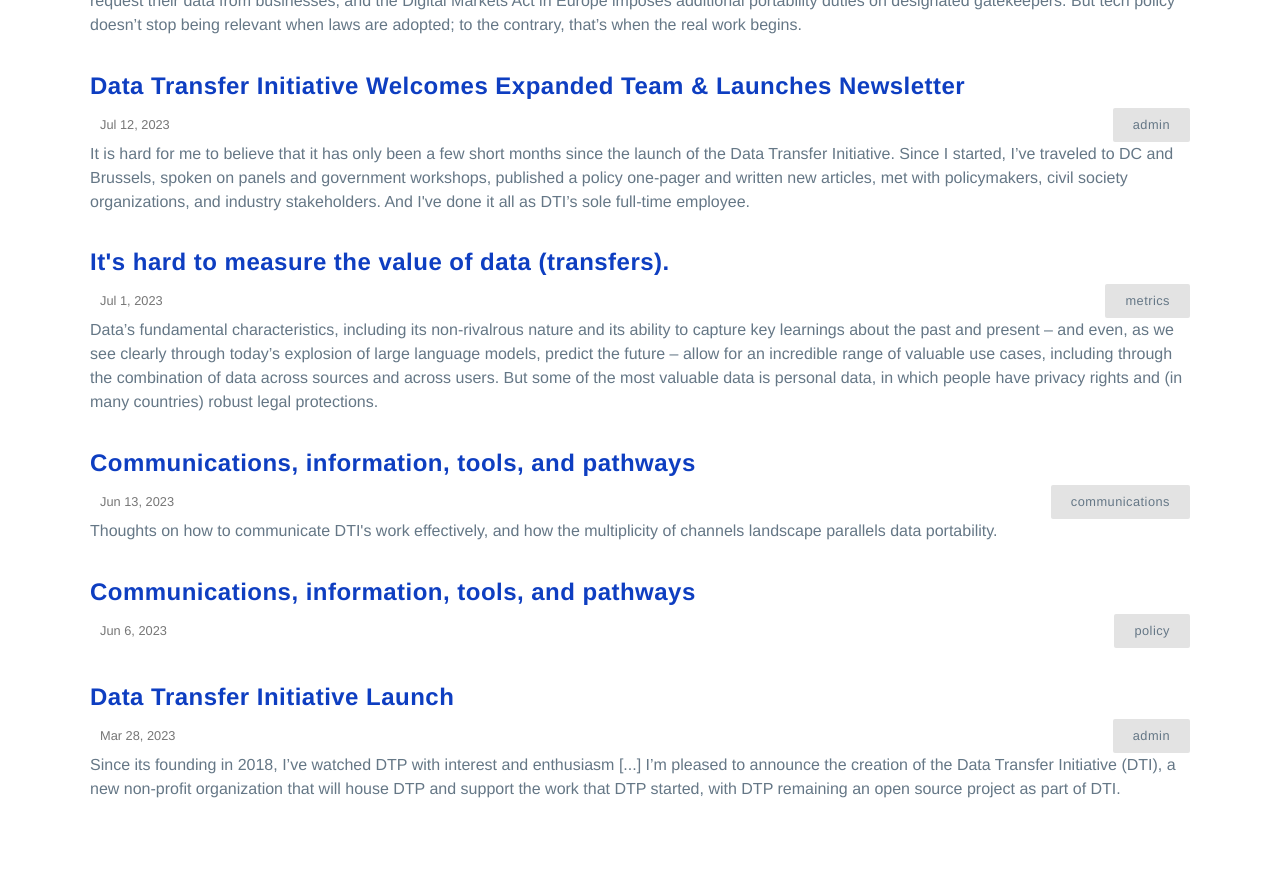
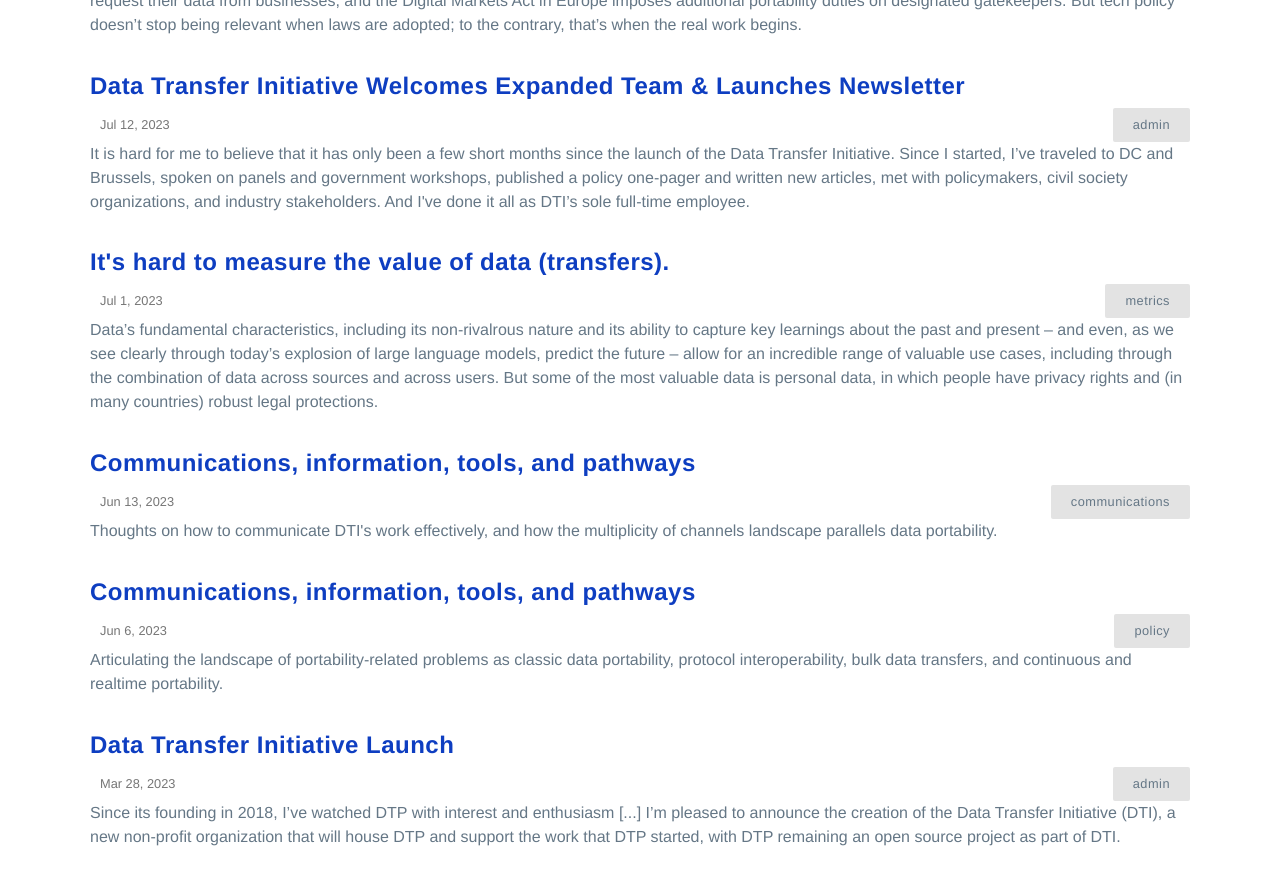
Before and after one commit to dtinit/dtinit.github.io, a Jekyll site: the page built from blog/index.md, in a window 1280 px wide and 900 px high, scrolled down 1001 px. Shown: the top 885 px of the window. Built offline with Jekyll 4.4.1, drawn with Linux system fonts in a browser that asks for light colours; our own code applies the rules of GitHub Pages for plain Markdown files; before the commit the page ends 1853 px from its top, so only the background shows below that.

Commit message:
Update 2023-06-6-complex-problem-space.md

```diff
--- a/_posts/2023-06-6-complex-problem-space.md
+++ b/_posts/2023-06-6-complex-problem-space.md
@@ -2,7 +2,7 @@
 title: Communications, information, tools, and pathways
 tags: policy
 author: Chris Riley
-post-excerpt: ""
+post-excerpt: "Articulating the landscape of portability-related problems as classic data portability, protocol interoperability, bulk data transfers, and continuous and realtime portability."
 ---
 
 # The complex problem space of data portability
```
